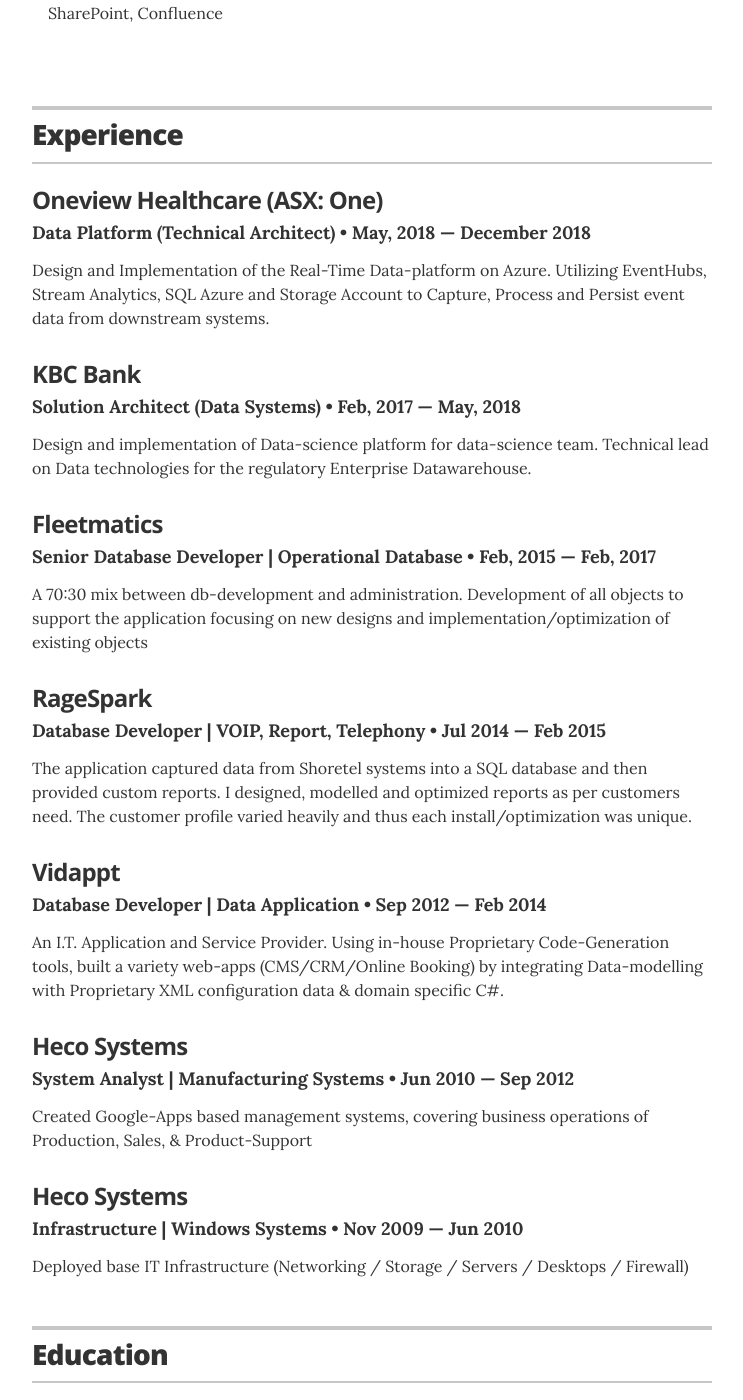
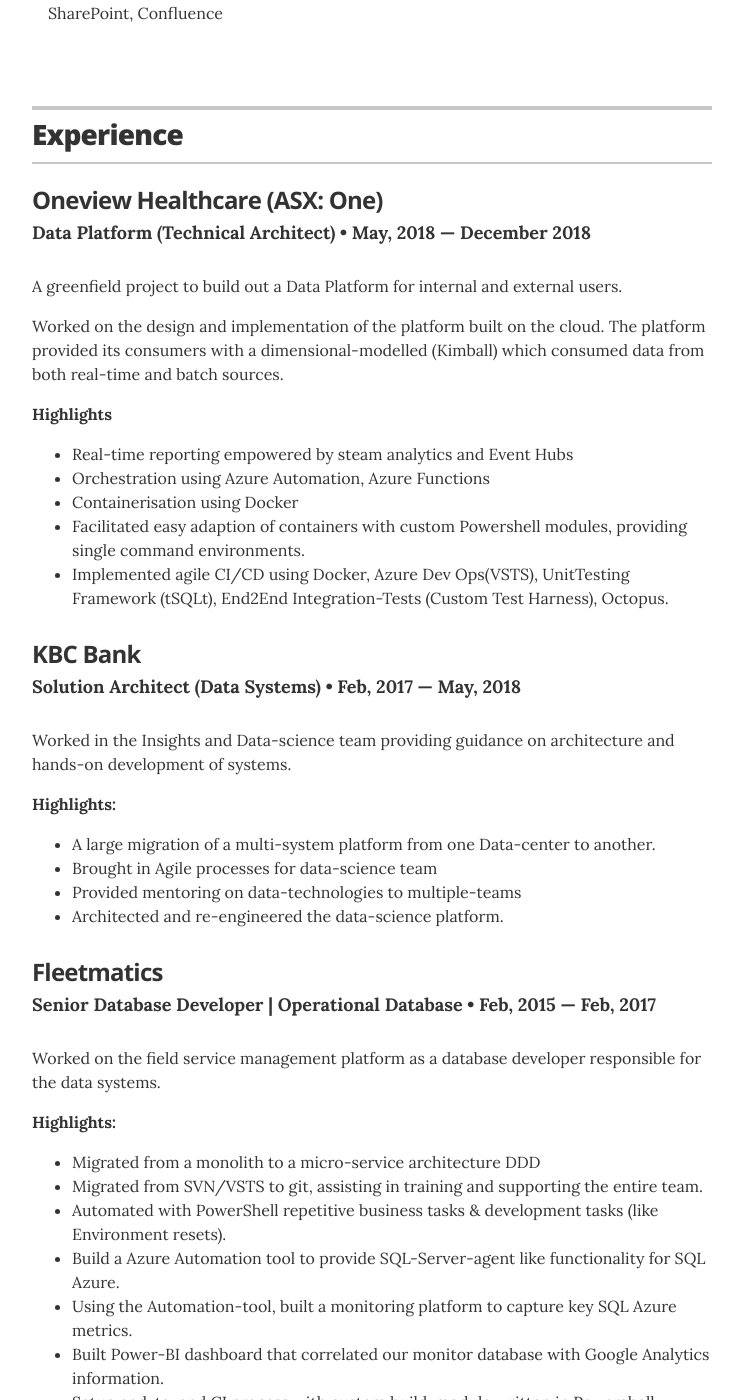
Before and after one commit to kgeorge314/resume, a Jekyll site: the page built from index.html, in a window 1280 px wide and 1400 px high, scrolled down 967 px. Shown: the whole window, without its empty margins (268-1011 px from the left). Built offline with Jekyll 4.4.1, drawn with Linux system fonts in a browser that asks for light colours; some of the changed text lies outside the part shown.

Commit message:
Manual sync with LinkedIn. Automation didn't workout :(

```diff
--- a/_data/experience.yml
+++ b/_data/experience.yml
@@ -4,26 +4,65 @@
 - company: "Oneview Healthcare (ASX: One)"
   position: Data Platform (Technical Architect)
   duration: May, 2018 &mdash; December 2018
-  summary: Design and Implementation of the Real-Time Data-platform on Azure. Utilizing EventHubs, Stream Analytics, SQL Azure and Storage Account to Capture, Process and Persist event data from downstream systems.
+  summary: |
+    <p>A greenfield project to build out a Data Platform for internal and external users.</p>
 
+    <p>Worked on the design and implementation of the platform built on the cloud. The platform provided its consumers with a dimensional-modelled (Kimball) which consumed data from both real-time and batch sources.</p>
+
+    <p><b>Highlights</b><p>
+    <ul class="resume-item-list">
+    <li> Real-time reporting empowered by steam analytics and Event Hubs</li>
+    <li> Orchestration using Azure Automation, Azure Functions</li>
+    <li> Containerisation using Docker</li>
+    <li> Facilitated easy adaption of containers with custom Powershell modules, providing single command environments. </li>
+    <li> Implemented agile CI/CD using Docker, Azure Dev Ops(VSTS), UnitTesting Framework (tSQLt), End2End Integration-Tests (Custom Test Harness), Octopus.
+    </ul>
 
 # KBC Bank
 - company: KBC Bank
   position: Solution Architect (Data Systems)
   duration: Feb, 2017 &mdash; May, 2018
-  summary: Design and implementation of Data-science platform for data-science team. Technical lead on Data technologies for the regulatory Enterprise Datawarehouse.
+  summary: |
+    <p>Worked in the Insights and Data-science team providing guidance on architecture and hands-on development of systems.</p>
+
+    <p><b>Highlights:</b><p>
+    <ul class="resume-item-list">
+    <li>A large migration of a multi-system platform from one Data-center to another.</li>
+    <li>Brought in Agile processes for data-science team</li>
+    <li>Provided mentoring on data-technologies to multiple-teams</li>
+    <li>Architected and re-engineered the data-science platform.</li>
+    </ul>
 
 # Fleetmatics
 - company: Fleetmatics
   position: Senior Database Developer | Operational Database
   duration:  Feb, 2015 &mdash; Feb, 2017
-  summary: A 70:30 mix between db-development and administration. Development of all objects to support the application focusing on new designs and implementation/optimization of existing objects
+  summary: |
+    <p>Worked on the field service management platform as a database developer responsible for the data systems.</p>
+
+    <p><b>Highlights:</b><p>
+    <ul class="resume-item-list">
+    <li>Migrated from a monolith to a micro-service architecture DDD</li>
+    <li>Migrated from SVN/VSTS to git, assisting in training and supporting the entire team.</li>
+    <li>Automated with PowerShell repetitive business tasks & development tasks (like Environment resets).</li>
+    <li>Build a Azure Automation tool to provide SQL-Server-agent like functionality for SQL Azure.</li>
+    <li>Using the Automation-tool, built a monitoring platform to capture key SQL Azure metrics.</li>
+    <li>Built Power-BI dashboard that correlated our monitor database with Google Analytics information.</li>
+    <li>Setup end-to-end CI process with custom build-module written in Powershell, including tSQLt unit tests and Slack Integration. (BitBucket, Jenkins, tSQLt, Powershell)</li>
+    </ul>
 
 # RageSpark
 - company:  RageSpark
   position: Database Developer | VOIP, Report, Telephony
   duration: Jul 2014 &mdash; Feb 2015
-  summary: The application captured data from Shoretel systems into a SQL database and then provided custom reports. I designed, modelled and optimized reports as per customers need. The customer profile varied heavily and thus each install/optimization was unique.
+  summary: |
+    <p>Worked on a telephony management system. Building reports (T-SQL), performance tuning, deployments and support.</p>
+
+    <p><b>Highlights:</b><p>
+    <ul class="resume-item-list">
+    <li>Performance tuning reports on several million rows of call data.</li>
+    <li>Improved deployment with Powershell and answer-files See less.</li>
+    </ul>
 
 # Vidappt
 - company:  Vidappt
```
